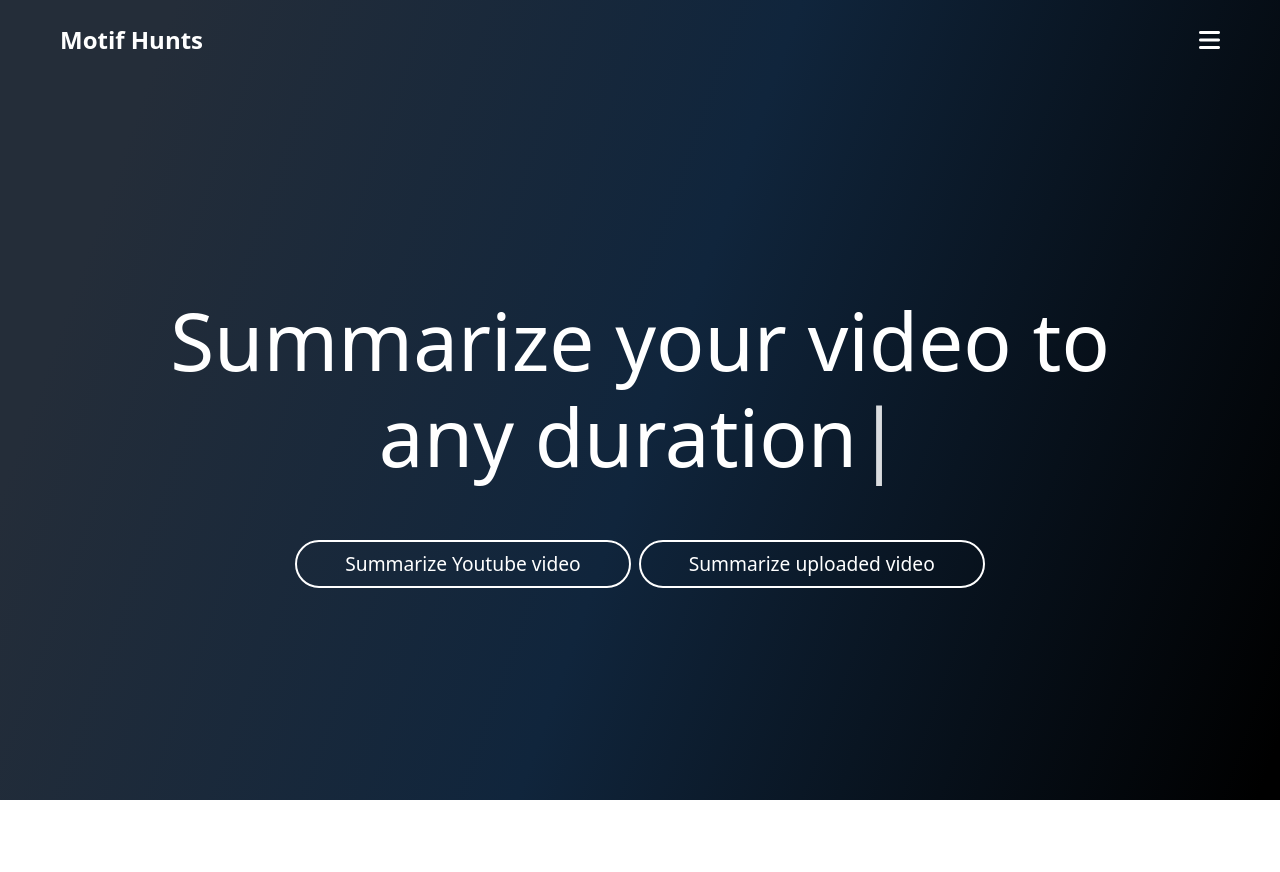
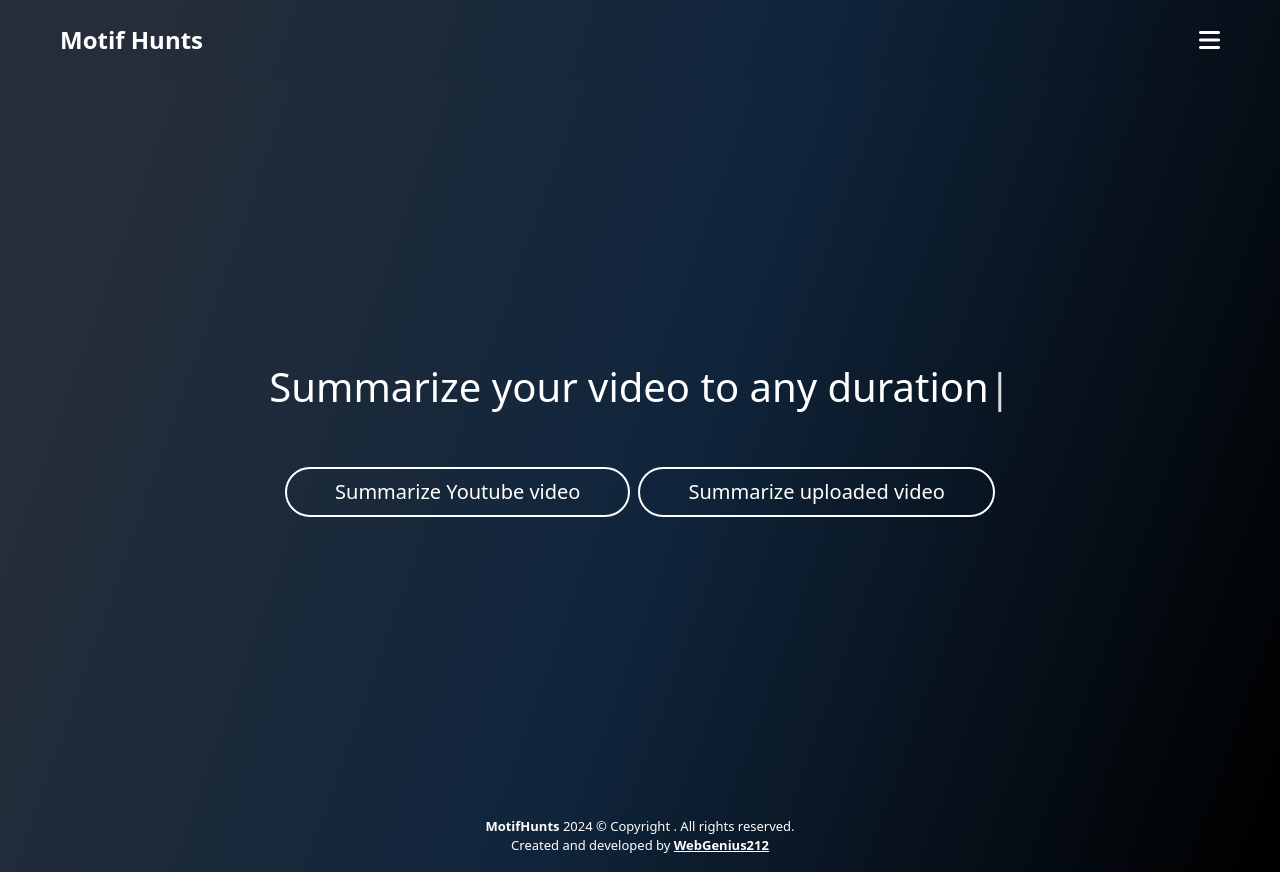
Before and after one commit to elouafi222/MotifHunt_front, a React (Create React App) app in the folder MotifHunt_frontt/: page / in a window 1280 px wide. Before the commit the page ends 800 px from the top, so only its background shows below. Built offline with nearby package versions, Linux system fonts and the light colour scheme.

Commit message:
add foter

```diff
--- a/MotifHunt_frontt/src/App.css
+++ b/MotifHunt_frontt/src/App.css
@@ -1,9 +1,18 @@
 :root {
   --bgprimary-color: linear-gradient(109.6deg, rgb(36, 45, 57) 11.2%, rgb(16, 37, 60) 51.2%, rgb(0, 0, 0) 98.6%);
   --hover-color: rgb(16, 37, 60);
-  --pfont-color: #908d96;
-  --titlefont-color: #fff;
-  --border-color: #fff;
+  --pfont-color: #8892b0;
+  --dark-grey: #495670;
+  --white: #fff;
+  --fz-sm: 13px;
+  --fz-xs: 9px;
+  --fz-md: 20px;
+  --fz-md-res: 18px;
+  --fz-lg: 40px;
+  --fz-xl: 60px;
+  --fz-xxl: 80px;
+  --nav-scroll-height: 70px;
+
 }
 
 body {
@@ -22,20 +31,21 @@ body {
 
 }
 .navbar.scrolled{
+  height: var(--nav-scroll-height);
   backdrop-filter: blur(8px);
   box-shadow: inset 0 5px 15px rgba(255, 255, 255, 0.203);
 }
 .navbar-logo {
-  color: var(--titlefont-color);
+  color: var(--white);
   font-weight: bolder;
   text-decoration: none;
   font-size: 1.5rem;
 }
 
 .nav-link {
-  color: var(--titlefont-color);
+  color: var(--white);
   transition: .2s ease;
-  border: 2px solid var(--border-color);
+  border: 2px solid var(--white);
   max-width: 50vh;
   width: 50vh;
 
@@ -47,9 +57,9 @@ body {
 }
 
 .nav-link:hover {
-  color: var(--titlefont-color);
+  color: var(--white);
   background-color: transparent;
-  border-color: var(--border-color);
+  white: var(--white);
   box-shadow: 0 5px 15px rgba(255, 255, 255, 0.203);
 }
 
@@ -70,7 +80,7 @@ body {
 }
 
 i {
-  color: var(--titlefont-color);
+  color: var(--white);
   font-size: 1.5rem;
   transition: .2s ease;
 }
@@ -85,60 +95,66 @@ h3,
 h4,
 h5,
 h6 {
-  color: var(--titlefont-color);
+  color: var(--white);
 }
+.animation{
+  font-size: var(--fz-xxl);
 
+}
 button:focus {
   background-color: none;
 
 }
-
+.resume-text {
+  text-align: justify;
+  font-size: var(--fz-md);
+}
 .btn-custom {
   background-color: transparent;
-  border: 2px solid var(--border-color);
+  border: 2px solid var(--white);
   transition: .2s ease;
-  color: var(--titlefont-color);
+  color: var(--white);
   text-decoration: none;
-  font-size: 1.2rem;
+  font-size: var(--fz-md);
 
 }
 
 .btn-custom:hover {
-  color: var(--titlefont-color);
-  border-color: var(--border-color);
+  color: var(--white);
+  white: var(--white);
   box-shadow: 0 5px 15px rgba(255, 255, 255, 0.203);
 }
 
 .custom-input {
   background-color: transparent;
-  border: 2px solid var(--border-color);
+  border: 2px solid var(--white);
   transition: .2s ease;
   font-size: 1.2rem;
   border-right: none;
   width: 100%;
   outline: none;
-  color: var(--titlefont-color);
-  caret-color: var(--border-color);
+  color: var(--white);
+  caret-color: var(--white);
 }
 
 .form {
-  border-right: 2px solid var(--border-color);
+  border-right: 2px solid var(--white);
 }
 
 label {
-  color: var(--titlefont-color);
-  font-size: 1.2rem;
+  color: var(--white);
+  font-size: var(--fz-md);
 }
 
 .animation {
-  font-size: 5rem;
+  font-size: var(--fz-lg);
 }
 
 .resume-text-box {
   overflow-y: scroll;
   height: 65vh;
   /* box-shadow: inset 0 5px 15px rgba(255, 255, 255, 0.203); */
-  border: 2px solid var(--border-color);
+  border: 2px solid var(--white);
   backdrop-filter: blur(10px);
 }
 
@@ -151,25 +167,39 @@ iframe {
   height: 400px;
   width: 100%;
 }
+html {
+  scrollbar-width: thin;
+  scrollbar-color: var(--dark-grey) transparent;
+  background: linear-gradient(109.6deg, rgb(36, 45, 57) 11.2%, rgb(16, 37, 60) 51.2%, rgb(0, 0, 0) 98.6%);
+}
 
-::-webkit-scrollbar {
-  width: 12px;
+::-webkit-scrollbar-thumb {
+  background-color: var(--dark-grey);
+  border: 3px solid var(--hover-color);
+  border-radius: 10px;
 }
 
 ::-webkit-scrollbar-track {
-  -webkit-box-shadow: inset 0 5px 15px rgba(255, 255, 255, 0.203);
-  border-radius: 10px;
+  background: var(--hover-color);
 }
 
-::-webkit-scrollbar-thumb {
-  border-radius: 10px;
-  background-color: white;
-}
-
-::-webkit-scrollbar-thumb:hover {
-  box-shadow: 0 5px 15px rgba(255, 255, 255, 0.203);
-}
 
 ::placeholder {
   color: var(--pfont-color);
 }
+.footer {
+  height: 9vh;
+  color: var(--white);
+  font-size:var(--fz-sm);
+}
+.footer .links{
+  color: var(--white);
+}
+@media (max-width: 992px) {
+
+  .animation  {
+      font-size: var(--fz-xl);
+  }
+
+
+}
--- a/MotifHunt_frontt/src/App.js
+++ b/MotifHunt_frontt/src/App.js
@@ -1,7 +1,7 @@
 import "./App.css";
-import Nav from "./components/nav";
+import Navbar from "./components/Navbar";
 import Home from "./Pages/Home";
-import Footer from "./components/footer";
+import Footer from "./components/Footer";
 import Sumaraze from "./Pages/sumurazePage";
 import SumarazeYou from "./Pages/sumurazeYou";
 import { Routes, Route } from "react-router-dom";
@@ -22,7 +22,7 @@ function Bug(props) {
 function App() {
   return (
     <AnimatePresence>
-      <Nav />
+      <Navbar />
       <m.div
         initial={{ y: "100%" }}
         animate={{ y: "0%" }}
@@ -34,7 +34,7 @@ function App() {
           <Route path="/sumaraze/custom" element={<Sumaraze />} />
           <Route path="/sumaraze/youtube" element={<SumarazeYou />} />
         </Routes>
-        {/* <Footer /> */}
+        <Footer />
       </m.div>
     </AnimatePresence>
   );
--- a/MotifHunt_frontt/src/Pages/DataFetchingComponent.js
+++ b/MotifHunt_frontt/src/Pages/DataFetchingComponent.js
@@ -22,7 +22,7 @@ export default function DataFetchingComponent() {
 
     return (
         <div>
-            <button onClick={fetchData} disabled={isLoading}>
+            <button className="btn-custom rounded-5 mt-3 mx-1 px-4" onClick={fetchData} disabled={isLoading}>
                 {isLoading ? 'Loading...' : 'Fetch Data'}
             </button>
             <p className="resume-text  ">
--- a/MotifHunt_frontt/src/Pages/sumurazeYou.js
+++ b/MotifHunt_frontt/src/Pages/sumurazeYou.jsx
@@ -52,8 +52,6 @@ const AfficheVideo = ({ onSendValue }) => {
   );
 };
 
-
-
 export default class SumarazeYou extends React.Component {
   state = {
     chatText: { textSummarize: "" },
@@ -96,10 +94,11 @@ export default class SumarazeYou extends React.Component {
       >
         <div className="row">
           <h1 className="text-center mb-5">Youtube Video Uploader</h1>
-          <div className="col-md-6  ">
+          <div className="col-md-6 text-center text-lg-start">
             <AfficheVideo onSendValue={this.handleValueFromChild} />
+            <DataFetchingComponent />
           </div>
-          <div className="col-md-6 ">
+          <div className="col-md-6">
             <div className="d-flex justify-content-between ">
               <h5>Summary of text :</h5>
               <i class="fa-regular fa-copy me-1"></i>
@@ -110,10 +109,6 @@ export default class SumarazeYou extends React.Component {
               </p>
             </div>
           </div>
-
-          <div className="col-md-7">
-            <DataFetchingComponent />
-          </div>
         </div>
       </div>
     );
--- /dev/null
+++ b/MotifHunt_frontt/src/components/Footer.jsx
@@ -0,0 +1,19 @@
+import React from "react";
+import { Link } from "react-router-dom";
+
+function Footer() {
+  return (
+    <div className="footer d-flex text-center justify-content-center align-items-center">
+      <p className="m-0">
+        <strong>
+          <span>MotifHunts</span>
+        </strong>{" "}
+        2024 &copy; Copyright . All rights reserved. <br />
+        Created and developed by{" "}
+        <Link className="links" to="https://webgenius212.onrender.com/"><strong>WebGenius212</strong></Link>
+      </p>
+    </div>
+  );
+}
+
+export default Footer;
--- a/MotifHunt_frontt/src/components/nav.js
+++ b/MotifHunt_frontt/src/components/Navbar.jsx
@@ -1,5 +1,5 @@
 import image from "../img/motifHunts-removebg-preview.png";
-const Nav = () => {
+const Navbar = () => {
   return (
     <nav className="navbar px-lg-5 fixed-top">
       <div className="container-fluid">
@@ -68,4 +68,4 @@ const Nav = () => {
   );
 };
 
-export default Nav;
+export default Navbar;
--- a/MotifHunt_frontt/src/components/footer.js
+++ /dev/null
@@ -1,12 +0,0 @@
-import image from '../img/motifHunts-removebg-preview.png';
-
-const Footer = () => {
-    return (
-        <div class="card-footer text-body-secondary" style={{ display: 'flex', flexDirection: 'column', justifyContent: 'center', alignItems: 'center' }}>
-            <img src={image} alt="MotifHunts" style={{ maxWidth: '10%', maxHeight: '90px' }} />
-            <p>Terms of use | Privacy policy</p>
-        </div>
-
-    );
-}
-export default Footer;
```
Also changed, not shown: 2 other files (tests, documents, lock files or other folders).
